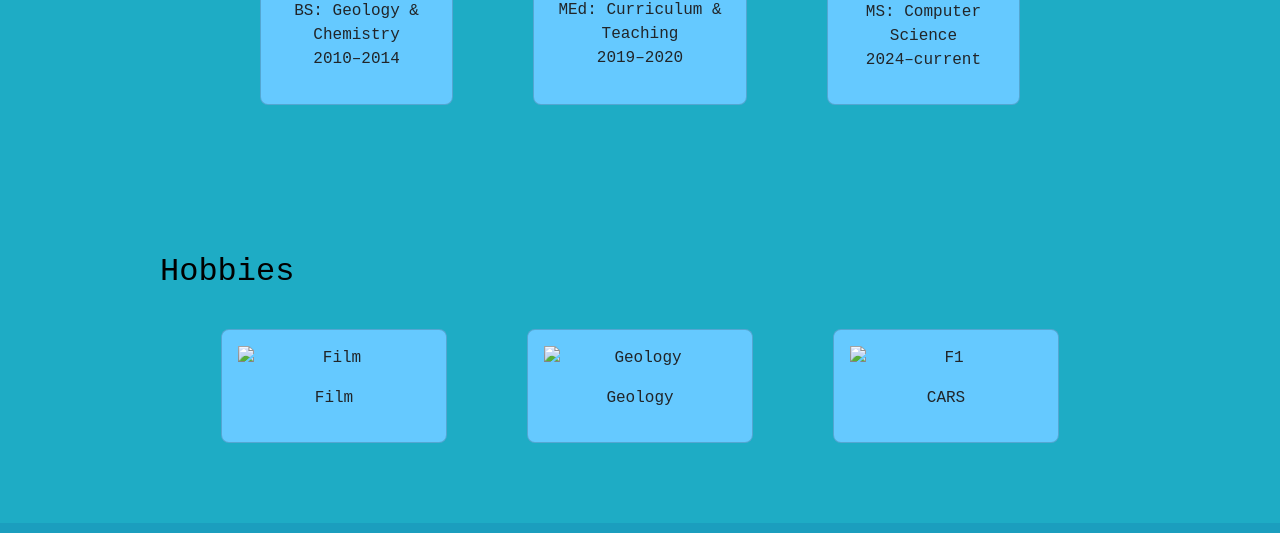
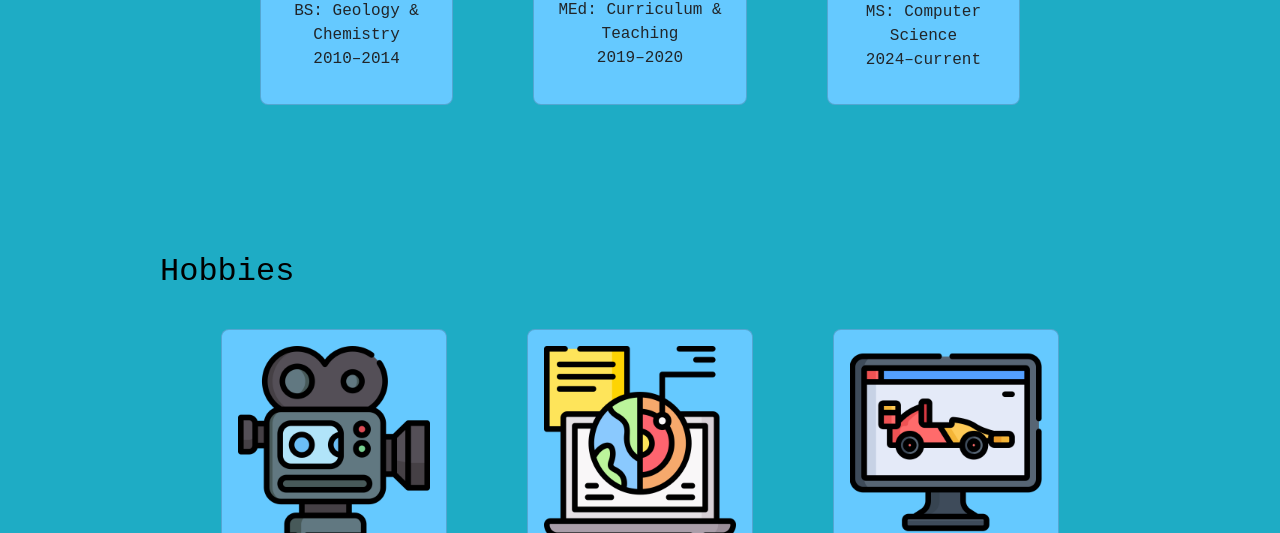
Before and after one commit to rlowden22/rlowden22.github.io, a plain HTML site: page about/index.html in a window 1280 px wide. Shown: the part 936-1469 px from the top of the page. Drawn offline with nearby package versions, Linux system fonts and the light colour scheme; files whose address does not match are found by name.

Commit message:
hobby images

```diff
--- a/about/index.html
+++ b/about/index.html
@@ -34,6 +34,7 @@
 
 <!-- main content of page -->
   <main>
+    <div class="about-main">
 
   <section id="about-me" class="about-section">
     <h2>About Me</h2>
@@ -71,20 +72,21 @@
     <h2>Hobbies</h2>
     <div class="grid">
       <div class="card">
-        <img src="images/hobby1.png" alt="Film">
+        <img src="../images/video-camera.png" alt="Film">
         <p>Film</p>
       </div>
       <div class="card">
-        <img src="images/hobby2.png" alt="Geology">
+        <img src="../images/geology.png" alt="Geology">
         <p>Geology</p>
       </div>
       <div class="card">
-        <img src="images/hobby3.png" alt="F1">
-        <p>CARS</p>
+        <img src="../images/formula-1.png" alt="F1">
+        <p>F1</p>
       </div>
     </div>
+
   </section>
-
+</div>
 
   <!-- Footer-->
      <footer class="footer">
--- a/css/main.css
+++ b/css/main.css
@@ -37,6 +37,12 @@ nav a:hover {
 h1, h2, h3, h4 {
   margin-top: 0;
   margin-bottom: 4%;
+}
+/* General spacing for sections */
+.about-main section {
+  margin: 60px auto;
+  padding: 20px;
+  max-width: 1000px;
 }
 
 
@@ -97,6 +103,11 @@ h1, h2, h3, h4 {
   height: auto;
 }
 
+#speech img {
+  width: 60px;       /* set consistent icon size */
+  height: auto;
+  justify-content: center;
+}
 
 .form-box {
   max-width: 800px;          /* keeps form from stretching too wide */
@@ -147,12 +158,8 @@ h1, h2, h3, h4 {
   text-decoration: underline;
 }
 
-/* General spacing for sections */
-main section {
-  margin: 60px auto;
-  padding: 20px;
-  max-width: 1000px;
-}
+
+
 /* Grid layout for Education + Hobbies */
 .card-grid .grid {
   display: flex;
```
Also changed, not shown: index.html (+2 -1 lines), images/formula-1.png (added), images/geological.png (added), images/geology.png (added), images/speech.png (added), images/video-camera.png (added).
